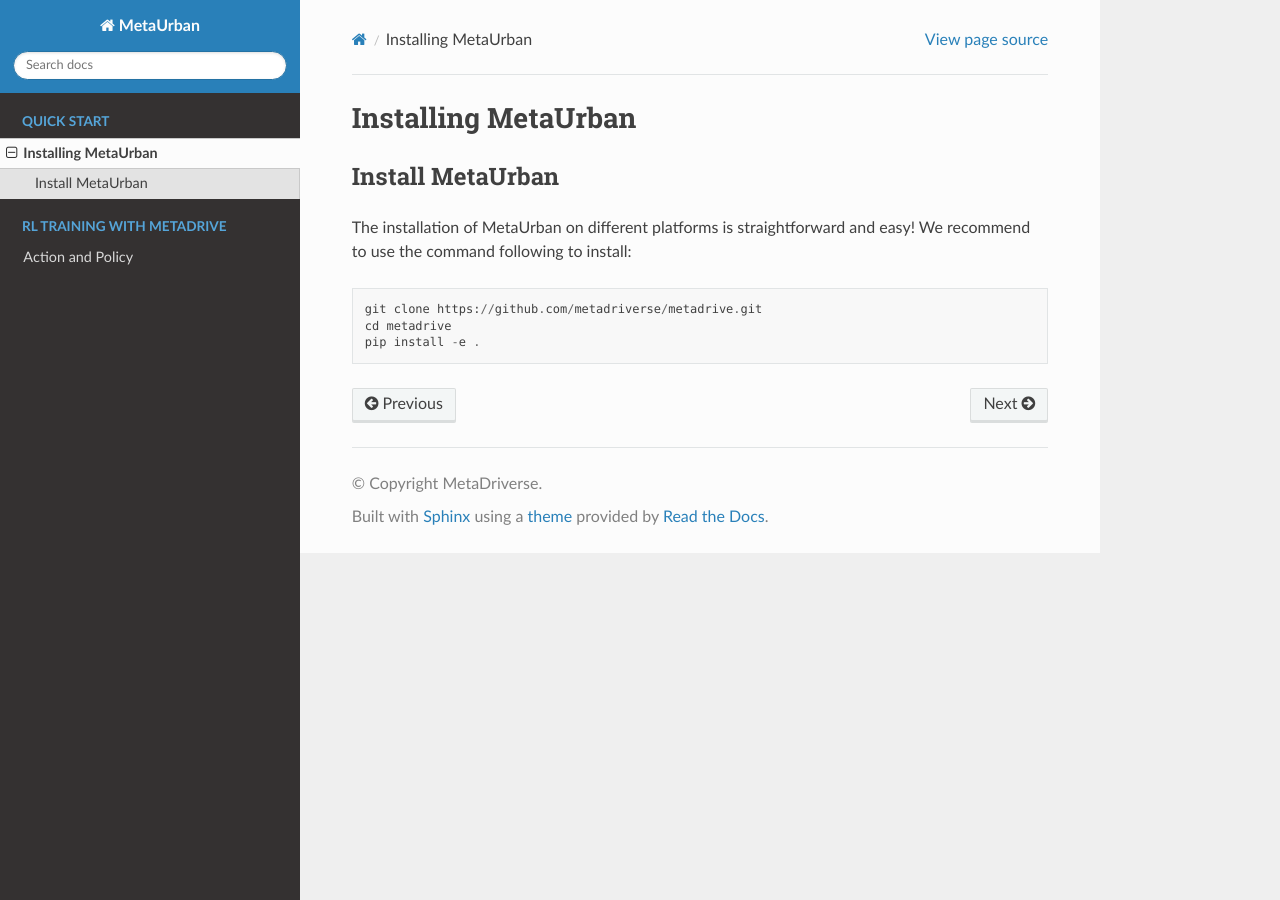
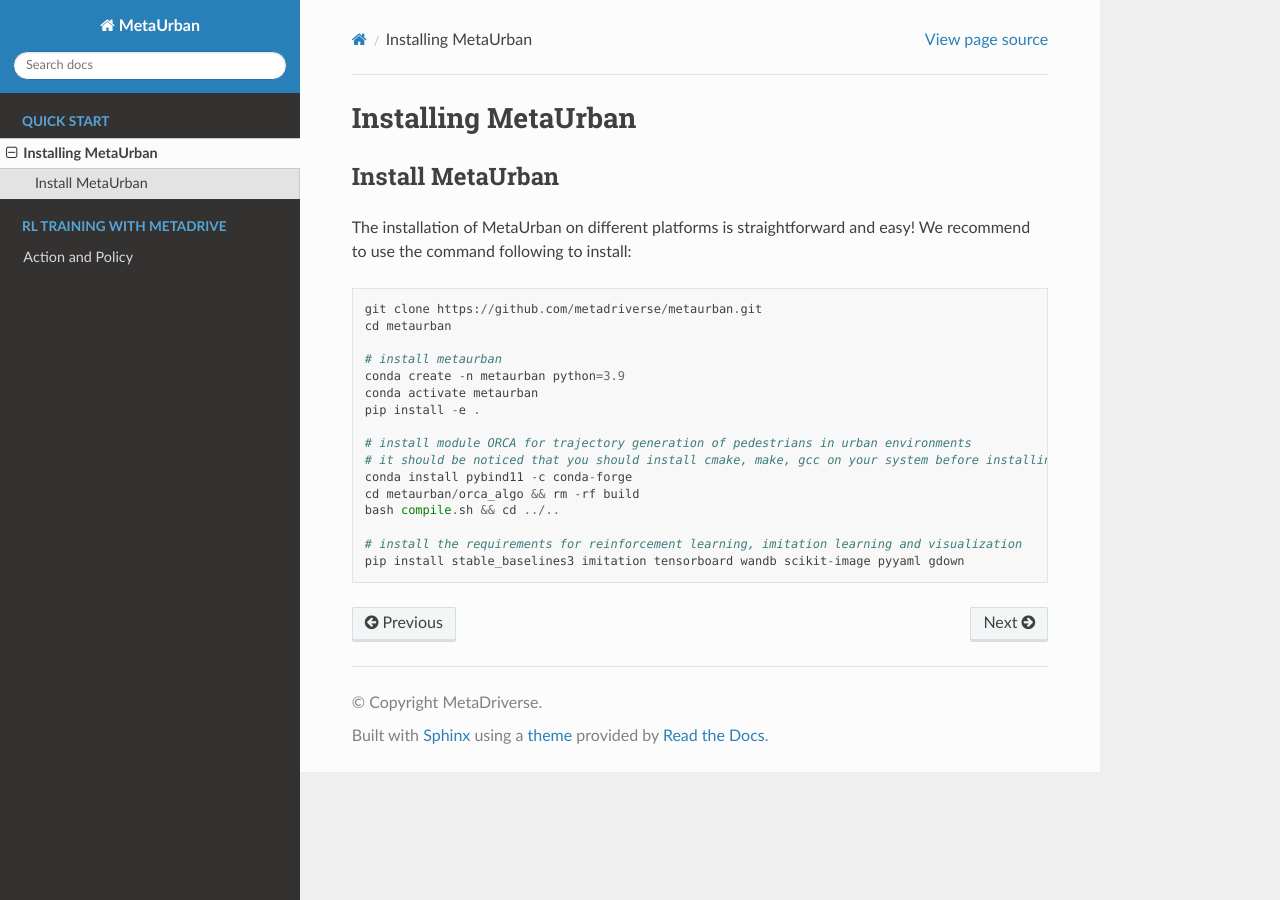
Before and after one commit to metadriverse/metaurban, a Sphinx documentation site: the page built from documentation/source/install.rst, in a window 1280 px wide. Built offline with Sphinx 7.4.7 and the Read the Docs theme 3.1.0, drawn with Linux system fonts in a browser that asks for light colours.

Commit message:
update docs

```diff
--- a/documentation/source/install.rst
+++ b/documentation/source/install.rst
@@ -11,6 +11,19 @@
 The installation of MetaUrban on different platforms is straightforward and easy!
 We recommend to use the command following to install::
 
-    git clone https://github.com/metadriverse/metadrive.git
-    cd metadrive
+    git clone https://github.com/metadriverse/metaurban.git
+    cd metaurban
+
+    # install metaurban
+    conda create -n metaurban python=3.9
+    conda activate metaurban
     pip install -e .
+
+    # install module ORCA for trajectory generation of pedestrians in urban environments
+    # it should be noticed that you should install cmake, make, gcc on your system before installing ORCA
+    conda install pybind11 -c conda-forge
+    cd metaurban/orca_algo && rm -rf build
+    bash compile.sh && cd ../..
+
+    # install the requirements for reinforcement learning, imitation learning and visualization
+    pip install stable_baselines3 imitation tensorboard wandb scikit-image pyyaml gdown
```
